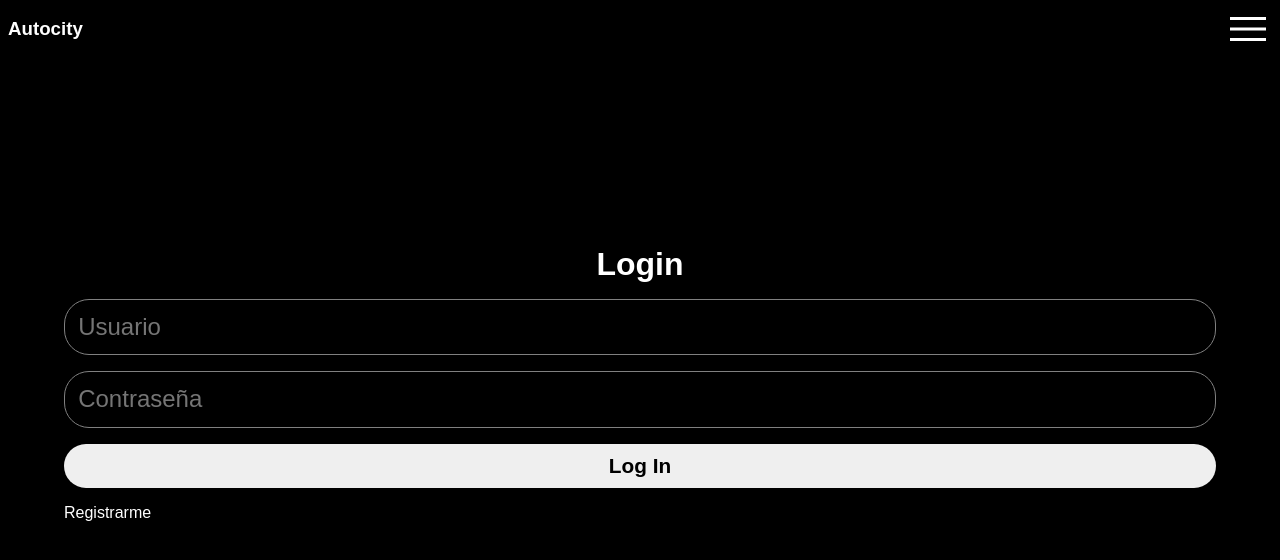
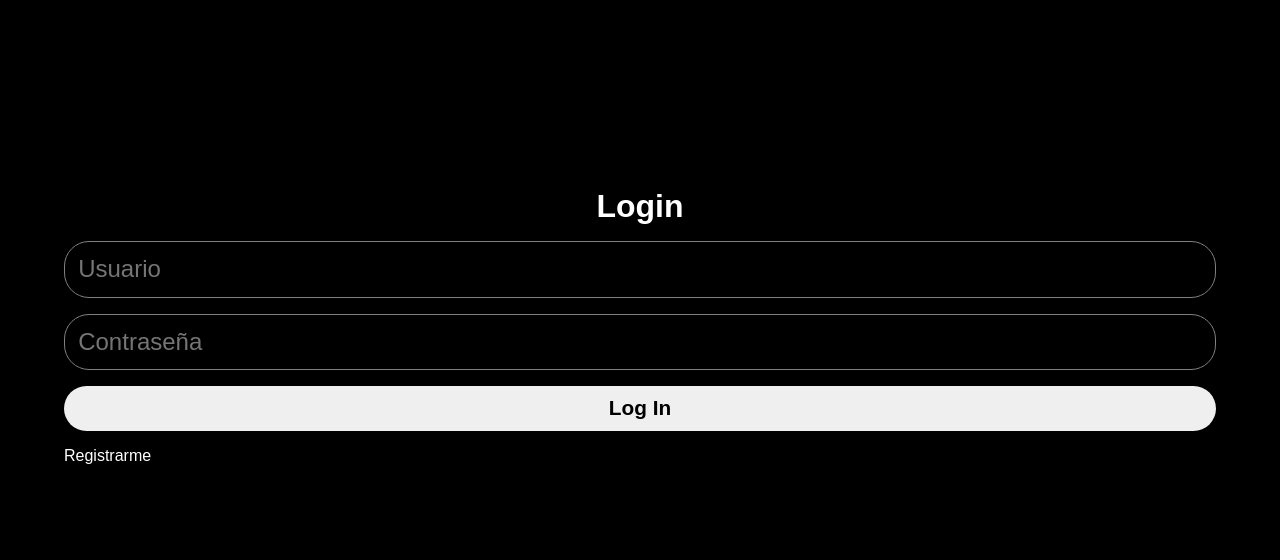
Before and after one commit to Marcee97/autocity, a React (Vite) app: page / in a window 1280 px wide. Shown: the top 560 px of the page. Built offline with nearby package versions, Linux system fonts and the light colour scheme; no server answers.

Commit message:
fix nose

```diff
--- a/src/ui/Login.jsx
+++ b/src/ui/Login.jsx
@@ -1,6 +1,5 @@
 import { useNavigate } from "react-router-dom";
 import "../styles/login.css";
-import { Menu } from "./Menu";
 import { useEffect, useState } from "react";
 import client from "../api/axios.js";
 export const Login = () => {
@@ -60,7 +59,6 @@ export const Login = () => {
 
   return (
     <div className="componente-login">
-      <Menu />
       <div className="login">
         <div className="cont-login">
           <h3 className="titulo-login">
```
